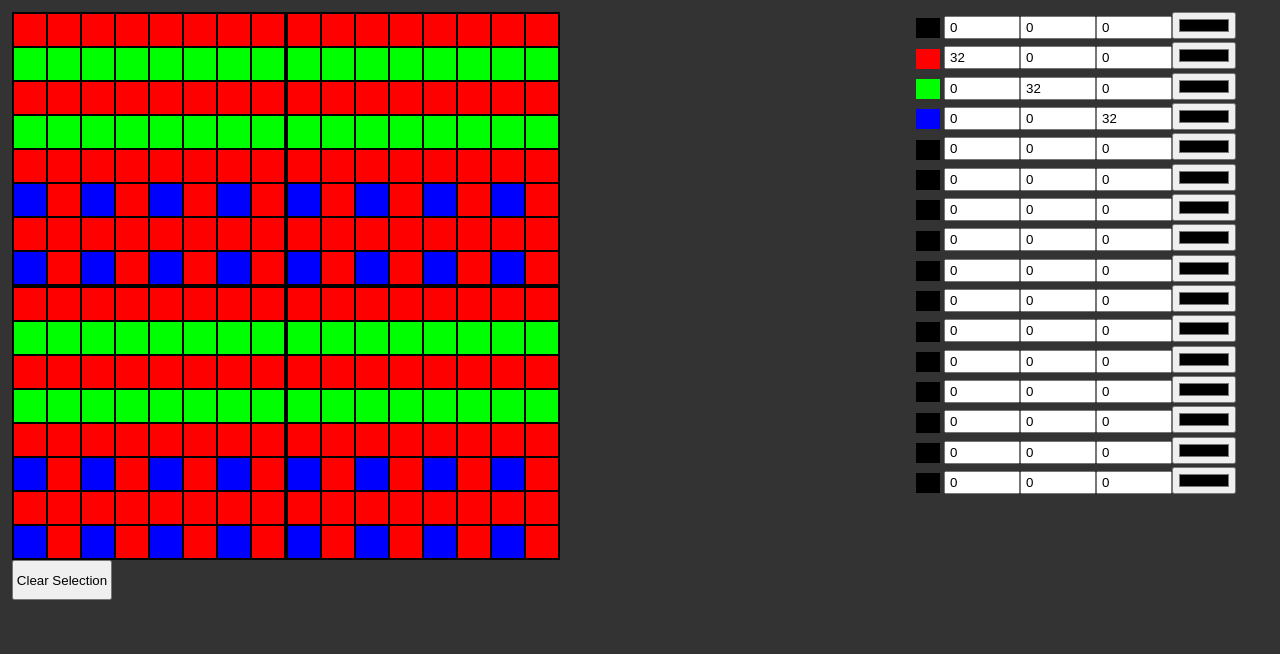
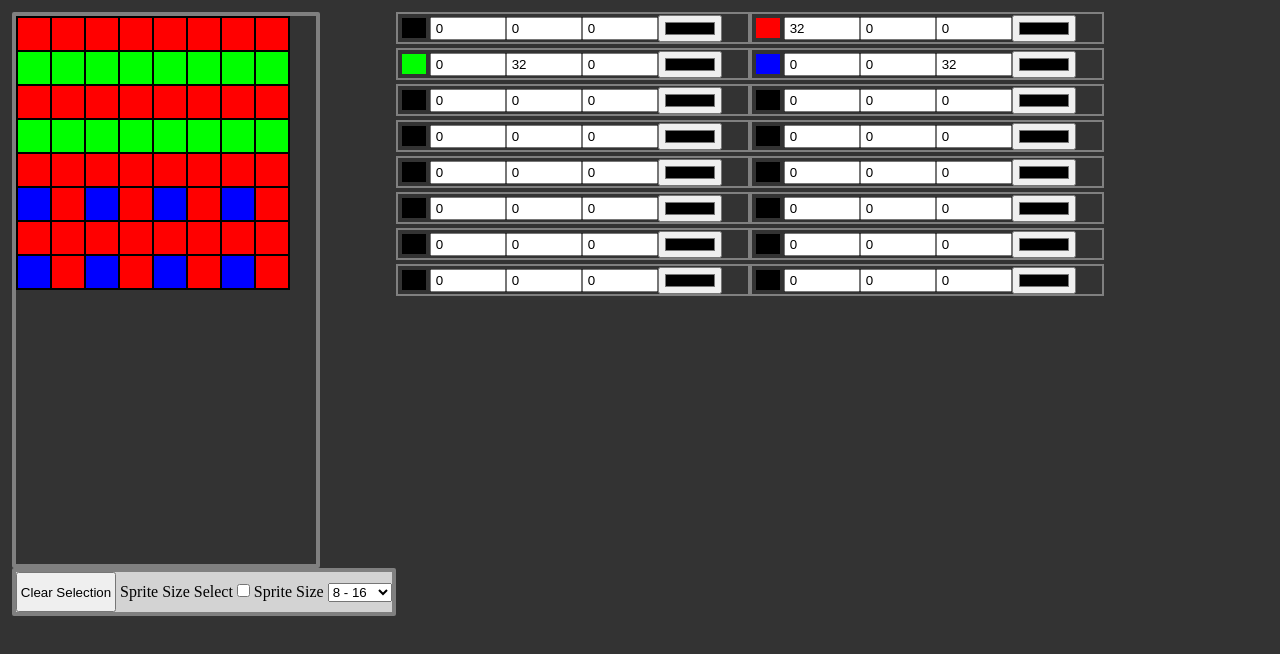
Before and after one commit to nathan-chappell/snes-tile, a React (Create React App) app: page / in a window 1280 px wide. Shown: the top 654 px of the page. Built offline with nearby package versions, Linux system fonts and the light colour scheme.

Commit message:
sorted out sizes somewhat

```diff
--- a/src/App.css
+++ b/src/App.css
@@ -3,7 +3,7 @@
     display: grid;
     grid-template:
         "Sprite Pallet"
-        "buttons xxx" / 900px auto;
+        "buttons xxx" / auto auto;
 }
 
 html {
--- a/src/App.tsx
+++ b/src/App.tsx
@@ -9,7 +9,7 @@ import { makeDefaultTile } from "./Tile/tileModel";
 import { Sprite } from "./Sprite/Sprite";
 import { SpriteModel } from "./Sprite/spriteModel";
 import { Action } from "./AppState/actions";
-import { act } from "react-dom/test-utils";
+import { ControlPanel } from "./Controls/ControlPanel";
 
 const localStorageKey = 'snes-tile-state';
 
@@ -18,9 +18,9 @@ export const defaultState: AppState = JSON.parse(localStorage.getItem(localStora
   selectedPalletIndex: 0,
   selectedPixels: {},
   name: 0,
-  tiles: [...Array(64)].map(() => makeDefaultTile()),
-  // spriteSize: [8,8]
-  spriteSize: [16, 16],
+  tiles: [...Array(64*64)].map(() => makeDefaultTile()),
+  spriteSize: [8, 16],
+  spriteSizeSelect: 0
 };
 
 type ReducerT = (state: AppState, action: Action) => AppState
@@ -35,7 +35,6 @@ const logger: Middleware = nextReducer => (state, action) => {
 const saver: Middleware = nextReducer => (state, action) => {
   const newState = nextReducer(state, action);
   localStorage.setItem('snes-tile-state', JSON.stringify(newState));
-  debugger;
   return newState;
 }
 
@@ -58,7 +57,7 @@ function App() {
   const spriteModel: SpriteModel = {
     tiles: state.tiles,
     name: state.name,
-    size: state.spriteSize,
+    size: state.spriteSize[state.spriteSizeSelect],
   };
 
   console.log("selected pixels:", state.selectedPixels);
@@ -68,18 +67,7 @@ function App() {
       <AppContext.Provider value={{ dispatch, getColor, getSelectedPixels }}>
         <Sprite sprite={spriteModel} />
         <Pallet pallet={selectedPallet} />
-        <button
-          grid-area="buttons"
-          onClick={() =>
-            dispatch({
-              type: "deselect-pixel",
-              payload: null,
-            })
-          }
-          className="clear-selection"
-        >
-          Clear Selection
-        </button>
+        <ControlPanel state={state} />
       </AppContext.Provider>
     </div>
   );
--- a/src/AppState/appState.ts
+++ b/src/AppState/appState.ts
@@ -1,7 +1,16 @@
+import { off } from "process";
 import { Color, Pallet } from "../Pallet/palletModel";
 import { SpriteSize } from "../Sprite/spriteModel";
 import { TileModel } from "../Tile/tileModel";
 import { Action } from "./actions";
+
+export type SpriteSizes =
+  | [8, 16]
+  | [8, 32]
+  | [8, 64]
+  | [16, 32]
+  | [16, 64]
+  | [32, 64];
 
 export interface AppState {
   pallets: Pallet[];
@@ -9,23 +18,26 @@ export interface AppState {
   selectedPixels: { [name: number]: [number, number][] | null };
   name: number;
   tiles: TileModel[];
-  spriteSize: SpriteSize;
+  spriteSize: SpriteSizes;
+  spriteSizeSelect: 0 | 1;
 }
 
-const getCurrentTiles: (state: AppState) => [number, TileModel][] = (state) => {
-  const [w, h] = state.spriteSize;
-  if (w === 8 && h === 8) {
-    return [[state.name, state.tiles[state.name]]];
-  } else if (w === 16 && h === 16) {
-    return [
-      [state.name, state.tiles[state.name]],
-      [state.name + 1, state.tiles[state.name + 1]],
-      [state.name + 16, state.tiles[state.name + 16]],
-      [state.name + 17, state.tiles[state.name + 17]],
-    ];
-  } else {
-    throw new Error("NotImplemented");
+const getCurrentTiles: (state: AppState) => [number, TileModel][] = ({
+  spriteSize,
+  spriteSizeSelect,
+  tiles,
+  name,
+}) => {
+  // const [w, h] = state.spriteSize;
+  const dotsPerTile = spriteSize[spriteSizeSelect];
+  let result: [number, TileModel][] = [];
+  for (let i = 0; i < dotsPerTile / 8; ++i) {
+    for (let j = 0; j < dotsPerTile / 8; ++j) {
+      const offset = name + i * 16 + j;
+      result.push([offset, tiles[offset]]);
+    }
   }
+  return result;
 };
 
 const updatePallet = (pallet: Pallet, colorIndex: number, color: Color) => [
@@ -45,15 +57,6 @@ export const appStateReducer: (state: AppState, action: Action) => AppState = (
       return {
         ...state,
         selectedPixels: {},
-      };
-
-    case "select-pixel":
-      return {
-        ...state,
-        selectedPixels: {
-          ...state.selectedPixels,
-          [action.payload.name]: action.payload.selectedPixels,
-        },
       };
 
     case "select-another-pixel":
@@ -78,7 +81,6 @@ export const appStateReducer: (state: AppState, action: Action) => AppState = (
           return [oldName, { ...oldTile, pixels: newPixels }];
         }
       );
-      debugger;
       return {
         ...state,
         tiles: newTiles.reduce(
@@ -87,6 +89,22 @@ export const appStateReducer: (state: AppState, action: Action) => AppState = (
         ),
       };
     }
+
+    case "select-pixel":
+      return {
+        ...state,
+        selectedPixels: {
+          ...state.selectedPixels,
+          [action.payload.name]: action.payload.selectedPixels,
+        },
+      };
+
+    case "sprite-size-select":
+      return {
+        ...state,
+        spriteSizeSelect: action.payload
+      }
+      break;
 
     case "update-pallet": {
       const { colorIndex, rgbIndex, value } = action.payload;
@@ -117,6 +135,12 @@ export const appStateReducer: (state: AppState, action: Action) => AppState = (
         },
       };
 
+    case "update-sprite-size":
+      return {
+        ...state,
+        spriteSize: action.payload
+      }
+
     default:
       throw new Error(`Unknown action: ${JSON.stringify(action)}`);
   }
--- /dev/null
+++ b/src/Controls/ControlPanel.tsx
@@ -0,0 +1,64 @@
+import React, { useContext } from "react";
+import { AppContext } from "../AppState/appStateContext";
+import { DeselectPixel } from "./DeselectPixel";
+import "./controls.css";
+import { AppState, SpriteSizes } from "../AppState/appState";
+
+export interface ControlPanelProps {
+  state: AppState;
+}
+
+const spriteStringMap: { [spriteSizeString: string]: SpriteSizes } = {
+  "8 - 16": [8, 16],
+  "8 - 32": [8, 32],
+  "8 - 64": [8, 64],
+  "16 - 32": [16, 32],
+  "16 - 64": [16, 64],
+  "32 - 64": [32, 64],
+};
+
+export const ControlPanel = ({
+  state: { spriteSize, spriteSizeSelect },
+}: ControlPanelProps) => {
+  const { dispatch } = useContext(AppContext);
+
+  const spriteSizeString = `${spriteSize[0]} - ${spriteSize[1]}`;
+
+  return (
+    <div className="control-panel">
+      <DeselectPixel />
+      <label className="input-label" htmlFor="spriteSizeSelect">
+        Sprite Size Select
+      </label>
+      <input
+        type="checkbox"
+        value={spriteSizeSelect}
+        name="spriteSizeSelect"
+        onChange={(e) =>
+          dispatch({
+            type: "sprite-size-select",
+            payload: e.target.checked ? 1 : 0,
+          })
+        }
+      />
+      <label className="input-label" htmlFor="spriteSize">
+        Sprite Size
+      </label>
+      <select
+        value={spriteSizeString}
+        name="spriteSize"
+        onChange={(e) =>
+          dispatch({
+            type: "update-sprite-size",
+            payload:
+              spriteStringMap[e.target.options[e.target.selectedIndex].value],
+          })
+        }
+      >
+        {Object.keys(spriteStringMap).map((k) => (
+          <option value={k}>{k}</option>
+        ))}
+      </select>
+    </div>
+  );
+};
--- /dev/null
+++ b/src/Controls/DeselectPixel.tsx
@@ -0,0 +1,20 @@
+import React, { useContext } from "react";
+import { AppContext } from "../AppState/appStateContext";
+
+export const DeselectPixel = () => {
+  const { dispatch } = useContext(AppContext);
+  return (
+    <button
+      grid-area="buttons"
+      onClick={() =>
+        dispatch({
+          type: "deselect-pixel",
+          payload: null,
+        })
+      }
+      className="clear-selection"
+    >
+      Clear Selection
+    </button>
+  );
+};
--- /dev/null
+++ b/src/Controls/controls.css
@@ -0,0 +1,10 @@
+.control-panel {
+    border: solid gray 4px;
+    border-radius: 2px;
+    background: lightgray;
+}
+
+.input-label {
+    color: inherit;
+    margin: 4px;
+}
--- a/src/Pallet/pallet.css
+++ b/src/Pallet/pallet.css
@@ -4,12 +4,18 @@
 
 .pallet-color {
     color: inherit;
+    display: inline-block;
+    border: solid gray 2px;
+    width: 350px;
+    overflow: hidden;
 }
+
+
 
 .pallet-color input {
     width: 64px;
     padding: 2px 4px;
-    vertical-align: baseline;
+    vertical-align: middle;
 }
 
 .pallet-color-sample {
--- a/src/Sprite/Sprite.tsx
+++ b/src/Sprite/Sprite.tsx
@@ -8,33 +8,28 @@ export interface SpriteProps {
   sprite: SpriteModel;
 }
 
-export const Sprite = ({ sprite }: SpriteProps) => {
+export const Sprite = ({ sprite: {name, size, tiles} }: SpriteProps) => {
   const { getSelectedPixels } = useContext(AppContext);
 
-  const [w, h] = sprite.size;
-  if (w === 8 && h === 8) {
-    return (
-      <div className="sprite sprite-8-8">
+  const renderedTiles: JSX.Element[] = [];
+
+  for (let i = 0; i < size / 8; ++i) {
+    for (let j = 0; j < size / 8; ++j) {
+      const offset = name + i*16 + j;
+      renderedTiles.push(
         <Tile
-          tile={sprite.tiles[sprite.name]}
-          selectedPixels={getSelectedPixels(sprite.name)}
-          name={sprite.name}
+          tile={tiles[offset]}
+          selectedPixels={getSelectedPixels(offset)}
+          name={offset}
+          key={offset}
         />
-      </div>
-    );
-  } else if (w === 16 && h === 16) {
-    return (
-      <div className="sprite sprite-16-16">
-        {[0, 1, 16, 17].map((offset) => (
-          <Tile
-            key={offset}
-            tile={sprite.tiles[sprite.name + offset]}
-            selectedPixels={getSelectedPixels(sprite.name + offset)}
-            name={sprite.name + offset}
-          />
-        ))}
-      </div>
-    );
+      );
+    }
   }
-  return null;
+
+  return (
+    <div className={`sprite sprite-${size}`}>
+      {renderedTiles}
+    </div>
+  )
 };
--- a/src/Sprite/sprite.css
+++ b/src/Sprite/sprite.css
@@ -1,8 +1,48 @@
-.sprite-16-16 {
-    grid-area: Sprite;
-    display: grid;
-    width: 700px;
-    grid-template:
-        "tile0 tile1" 274px
-        "tile16 tile17" 274px / 274px 274px;
+.sprite {
+  border: solid gray 4px;
+  border-radius: 2px;
+  grid-area: Sprite;
+  display: grid;
 }
+
+.sprite-8 {
+  width: 300px;
+  grid-template:
+    "tile0 tile1" 274px
+    "tile16 tile17" 274px / 274px 274px;
+}
+
+.sprite-16 {
+  width: 600px;
+  margin: 4px;
+  padding: 16px;
+  grid-template:
+    "tile0 tile1" 274px
+    "tile16 tile17" 274px / 274px 274px;
+}
+
+.sprite-32 {
+  width: 1200px;
+  margin: 4px;
+  padding: 16px;
+  grid-template:
+    "tile0 tile1 tile2 tile3" 274px
+    "tile16 tile17 tile18 tile19" 274px
+    "tile32 tile33 tile34 tile35" 274px
+    "tile48 tile49 tile50 tile51" 274px / 274px 274px 274px 274px;
+}
+
+.sprite-64 {
+  width: 2400px;
+  margin: 4px;
+  padding: 16px;
+  grid-template:
+    "tile0  tile1  tile2  tile3  tile4  tile5  tile6  tile7" 274px
+    "tile16  tile17  tile18  tile19  tile20  tile21  tile22  tile23" 274px
+    "tile32  tile33  tile34  tile35  tile36  tile37  tile38  tile39" 274px
+    "tile48  tile49  tile50  tile51  tile52  tile53  tile54  tile55" 274px
+    "tile64  tile65  tile66  tile67  tile68  tile69  tile70  tile71" 274px
+    "tile80  tile81  tile82  tile83  tile84  tile85  tile86  tile87" 274px
+    "tile96  tile97  tile98  tile99  tile100  tile101  tile102  tile103" 274px
+    "tile112  tile113  tile114  tile115  tile116  tile117  tile118  tile119" 274px / 274px 274px 274px 274px 274px 274px 274px 274px;
+}
--- a/src/Sprite/spriteModel.ts
+++ b/src/Sprite/spriteModel.ts
@@ -1,6 +1,6 @@
 import { TileModel } from "../Tile/tileModel";
 
-export type SpriteSize = [8,8] | [16,16]
+export type SpriteSize = 8 | 16 | 32 | 64
 
 export interface SpriteModel {
     tiles: TileModel[]
```
Also changed, not shown: src/AppState/actions.ts (+45 -31 lines).
